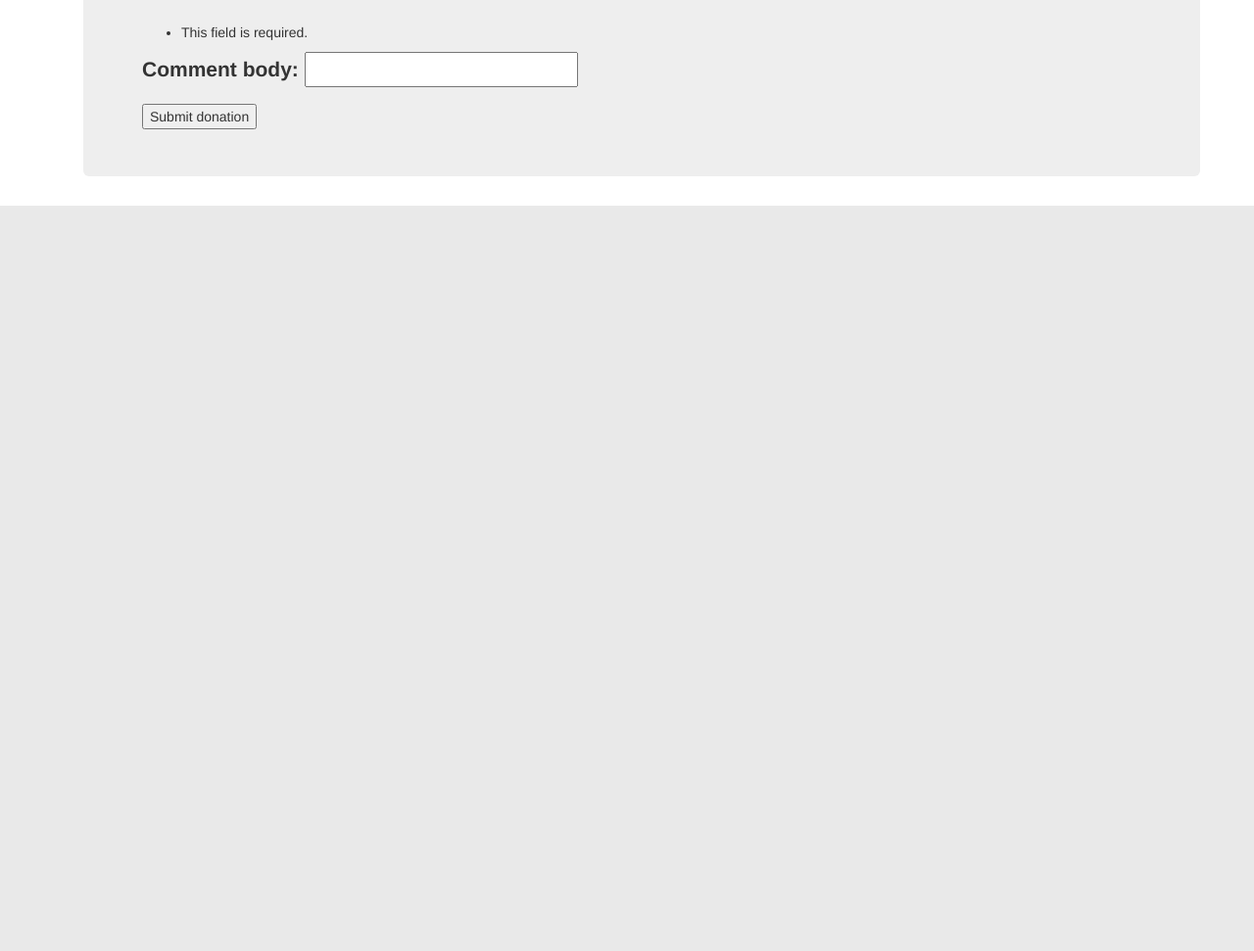
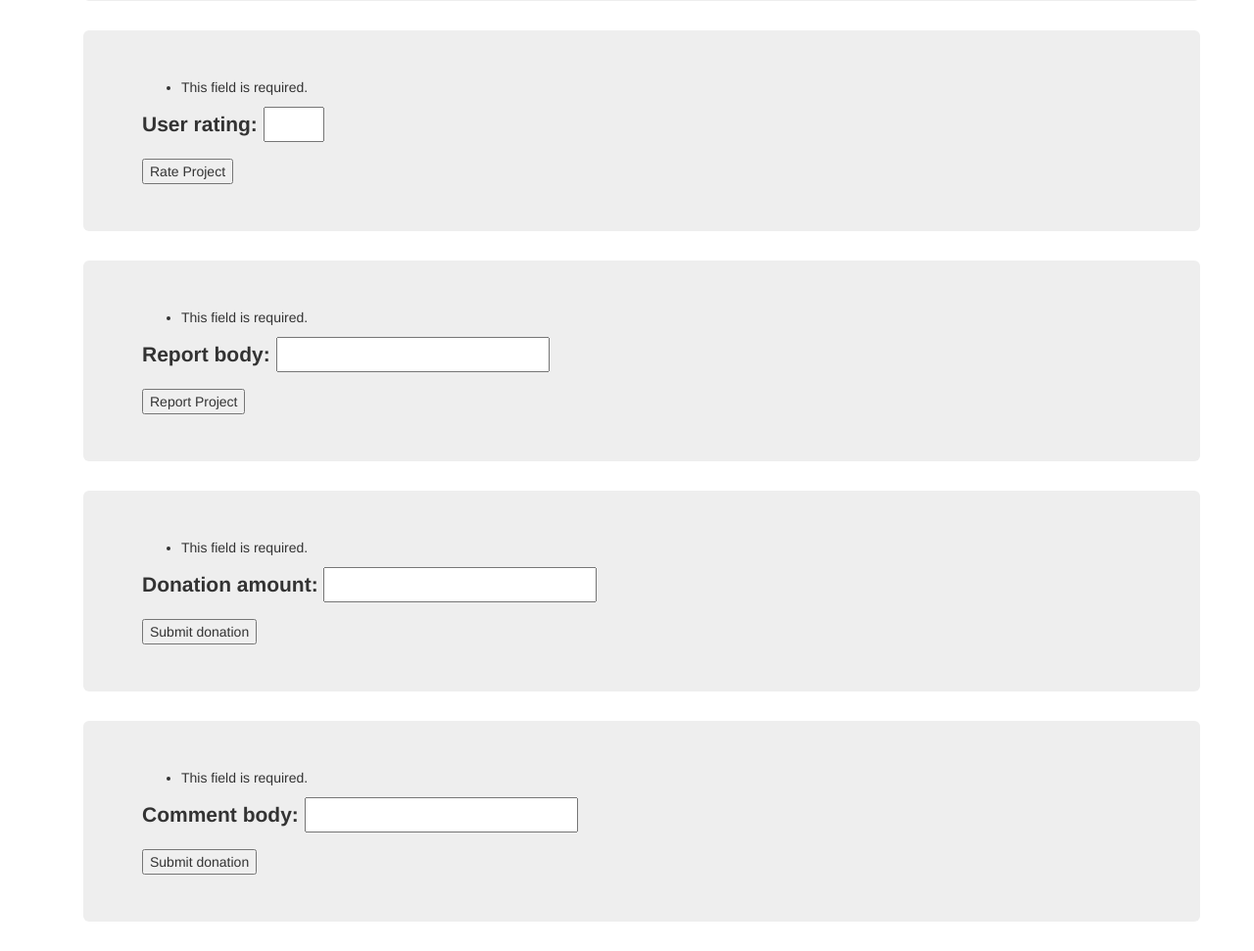
Before and after one commit to Amr-Hamed/FUNDME-V2, a Django app: page /project/30 in a window 1280 px wide. Shown: the part 785-1756 px from the top of the page at 98% size. Before the commit the page ends 995 px from the top, so only its background shows below. Run offline with Django 3.2, Linux system fonts and the light colour scheme; a user stored in the database is signed in; data comes from the database, SQL or seed files in the repository; some libraries are stand-ins or nearby versions.

Commit message:
added -project donation - project comments - project reports - project pictures backend logic - project rating

```diff
--- a/fundMe/userProfile/forms.py
+++ b/fundMe/userProfile/forms.py
@@ -2,7 +2,7 @@
 from .models import UserProfile, ProjectDonations, ProjectComments, ProjectReports
 from django.contrib.auth.models import User
 
-from .models import Project, ProjectPics, ProjectTags
+from .models import Project, ProjectPics, ProjectTags, ProjectRatings
 
 
 class UserForm(forms.ModelForm):
@@ -68,3 +68,11 @@
     class Meta:
         model = ProjectReports
         fields = ('report_body',)
+
+
+class RateProjectForm(forms.ModelForm):
+    user_rating = forms.IntegerField(required=True, min_value=0, max_value=5)
+
+    class Meta:
+        model = ProjectRatings
+        fields = ('user_rating',)
--- a/fundMe/userProfile/models.py
+++ b/fundMe/userProfile/models.py
@@ -28,7 +28,7 @@
     user = models.ForeignKey(UserProfile, on_delete=models.CASCADE)
     category = models.ForeignKey(Categories, on_delete=models.CASCADE, null=True)
     title = models.CharField(max_length=50, default='Project Title', unique=True)
-    # details = models.CharField(max_length=300)
+    details = models.CharField(max_length=300, null=True)
     start_date = models.DateField(default=timezone.now, null=True)
     end_date = models.DateField(default=timezone.now, null=True)
     total_target = models.BigIntegerField(default=0, null=True)
--- a/fundMe/userProfile/templates/project/project.html
+++ b/fundMe/userProfile/templates/project/project.html
@@ -10,7 +10,26 @@
         start_date: {{project.start_date}} <br>
         end_date: {{project.end_date}} <br>
         total_target: {{project.total_target}} <br>
-        <!-- Description : {{project.details}}-->
+        Description : {{project.details}} <br>
+        Total donations : {{total_donation.donation_amount__sum}} <br>
+        Average_rating : {{average_rating.user_rating__avg|floatformat:"0"}} <br> <br> <br>
+        {% if pictures is not None %}
+        pictures:
+        {% for picture in pictures %}
+        <img src="../../media/{{picture.project_picture}}" />
+        {% endfor %}
+        {% endif %}
+    </div>
+
+    <div class="jumbotron">
+        <form enctype="multipart/form-data" method="POST">
+            {% csrf_token %}
+            {{ rate_project.as_p }}
+            <input type="submit" name="" value="Rate Project">
+        </form>
+    </div>
+
+    <div class="jumbotron">
         <form enctype="multipart/form-data" method="POST">
             {% csrf_token %}
             {{ report_form.as_p }}
--- a/fundMe/userProfile/views.py
+++ b/fundMe/userProfile/views.py
@@ -2,7 +2,7 @@
 from django.shortcuts import render, get_object_or_404
 
 from .forms import ProjectForm, ProjectPicsForm, ProjectTagsForm
-from .forms import UserForm, UserProfileInfoForm, MakeDonationForm, AddCommentForm, ReportProjectForm
+from .forms import UserForm, UserProfileInfoForm, MakeDonationForm, AddCommentForm, ReportProjectForm, RateProjectForm
 from django.contrib.auth import authenticate, login, logout
 from django.http import HttpResponseRedirect, HttpResponse
 from django.urls import reverse
@@ -13,7 +13,8 @@
 from django.utils.http import urlsafe_base64_encode, urlsafe_base64_decode
 from django.template.loader import render_to_string
 from django.core.mail import EmailMessage
-from .models import UserProfile, ProjectPics, Project, ProjectComments
+from .models import UserProfile, ProjectPics, Project, ProjectComments, ProjectDonations, ProjectRatings
+from django.db.models import Sum, Avg
 
 
 def index(request):
@@ -116,7 +117,7 @@
         project_tags_form = ProjectTagsForm(data=request.POST)
         if project_form.is_valid() and project_pics_form.is_valid() and project_tags_form.is_valid():
             project = project_form.save(commit=False)
-            current_user = User.objects.get(id= request.user.id)
+            current_user = User.objects.get(id=request.user.id)
             # print(type(current_user))
             current_user_profile = UserProfile.objects.filter(user=current_user)
             # print(type(current_user_profile.first()))
@@ -163,51 +164,84 @@
     return render(request, 'project/index.html', {'projects': projects})
 
 
-# show a single project
 @login_required
-def show_a_project(request, id):
-    project = get_object_or_404(Project, pk=id)
+def get_donation_form(request, project, current_user_profile):
     donation_form = MakeDonationForm(data=request.POST)
+    if donation_form.is_valid():
+        donation = donation_form.save(commit=False)
+        donation.project = project
+        donation.user = current_user_profile.first()
+        donation.save()
+        donation_form = MakeDonationForm()
+    return donation_form
+
+
+@login_required
+def get_comment_form(request, project, current_user_profile):
     comment_form = AddCommentForm(data=request.POST)
+    if comment_form.is_valid():
+        comment = comment_form.save(commit=False)
+        comment.project = project
+        comment.user = current_user_profile.first()
+        comment.save()
+        comment_form = AddCommentForm()
+    return comment_form
+
+
+@login_required
+def get_report_form(request, project, current_user_profile):
     report_form = ReportProjectForm(data=request.POST)
-    # print(report_form)
     if report_form.is_valid():
         report = report_form.save(commit=False)
-        project = Project.objects.get(id=id)
-        current_user = User.objects.get(id=request.user.id)
-        current_user_profile = UserProfile.objects.filter(user=current_user)
         report.project = project
         report.user = current_user_profile.first()
         report.save()
         report_form = ReportProjectForm()
-        print(report_form)
-    else:
-        print(report_form.errors)
-    if donation_form.is_valid():
-        donation = donation_form.save(commit=False)
-        project = Project.objects.get(id=id)
-        current_user = User.objects.get(id=request.user.id)
-        current_user_profile = UserProfile.objects.filter(user=current_user)
-        donation.project = project
-        donation.user = current_user_profile.first()
-        donation.save()
-        donation_form = MakeDonationForm()
-    # print(request.user)
-    if comment_form.is_valid():
-        comment = comment_form.save(commit=False)
-        project = Project.objects.get(id=id)
-        current_user = User.objects.get(id=request.user.id)
-        current_user_profile = UserProfile.objects.filter(user=current_user)
-        comment.project = project
-        comment.user = current_user_profile.first()
-        comment.save()
-        comment_form= AddCommentForm()
-    comments = ProjectComments.objects.filter(project= project)
-    # print(comments)
+    return report_form
+
+
+@login_required
+def get_rating_form(request, project, current_user_profile):
+    rating_form = RateProjectForm(data=request.POST)
+    if rating_form.is_valid():
+        rate = rating_form.save(commit=False)
+        rate.project = project
+        rate.user = current_user_profile.first()
+        rate.save()
+        rating_form = RateProjectForm()
+    return rating_form
+
+
+# show a single project
+@login_required
+def show_a_project_details(request, id):
+    project = get_object_or_404(Project, pk=id)
+    comments = ProjectComments.objects.filter(project=project)
+    pictures = ProjectPics.objects.filter(project=project)
+    total_donations = ProjectDonations.objects.filter(project=project).aggregate(Sum("donation_amount"))
+    average_rating = ProjectRatings.objects.filter(project=project).aggregate(Avg("user_rating"))
+
+    return [project, comments, pictures, total_donations, average_rating]
+
+
+@login_required
+def show_a_project(request, id):
+    project_details = show_a_project_details(request, id)
+    current_user = User.objects.get(id=request.user.id)
+    current_user_profile = UserProfile.objects.filter(user=current_user)
+    donation_form = get_donation_form(request, project_details[0], current_user_profile)
+    comment_form = get_comment_form(request, project_details[0], current_user_profile)
+    report_form = get_report_form(request, project_details[0], current_user_profile)
+    rating_form = get_rating_form(request, project_details[0], current_user_profile)
+
     return render(request, 'project/project.html', {
-        'project': project,
+        'project': project_details[0],
         'donation_form': donation_form,
         'comment_form': comment_form,
         'report_form': report_form,
-        'comments': comments
+        'comments': project_details[1],
+        'pictures': project_details[3],
+        'total_donation': project_details[3],
+        'rate_project': rating_form,
+        'average_rating': project_details[4]
     })
```
Also changed, not shown: fundMe/db.sqlite3, fundMe/userProfile/migrations/0002_auto_20190426_1009.py (added).
